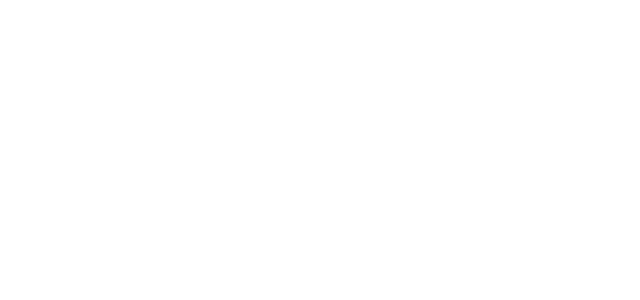
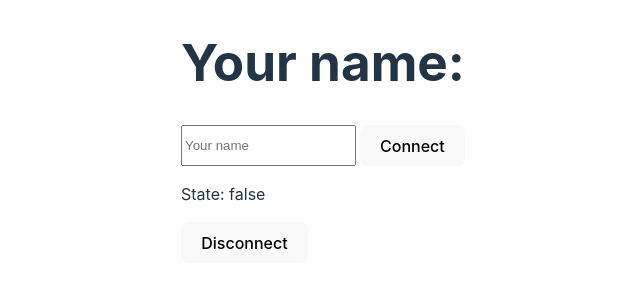
Before and after one commit to LukeGarnsey/game_server, a React (Vite) app in the folder client/: page /chat in a window 1280 px wide. Before the commit this address had no page. Shown: the top 300 px of the page, without its empty margins (317-957 px from the left). Built offline with nearby package versions, Linux system fonts and the light colour scheme.

Commit message:
Added home screen and chat screen. Handling of setting username on connection, server monitors users online and handles disconnections gracefully. online state accurate for all use cases

```diff
--- a/client/src/App.jsx
+++ b/client/src/App.jsx
@@ -1,15 +1,12 @@
 
-// import { Outlet } from 'react-router-dom';
-import ChatManager from './components/ChatManager';
+import { Outlet } from 'react-router-dom';
 
 function App() {
-
 
   return (
     <>
       <div className='App'>
-        {/* <Outlet/> */}
-        <ChatManager />
+        <Outlet/>
       </div>
     </>
   )
--- a/client/src/components/ConnectionManager.jsx
+++ b/client/src/components/ConnectionManager.jsx
@@ -2,15 +2,15 @@
 import { socket } from '../socket';
 
 export default function ConnectionManager(){
-  function connect(){
-    socket.connect();
-  }
+  // function connect(){
+  //   socket.connect();
+  // }
   function disconnect(){
     socket.disconnect();
   }
   return (
     <>
-      <button onClick={ connect }>Connect</button>
+      {/* <button onClick={ connect }>Connect</button> */}
       <button onClick={ disconnect}>Disconnect</button>
     </>
   );
--- /dev/null
+++ b/client/src/components/chat/Connect.jsx
@@ -0,0 +1,39 @@
+import { useRef } from "react";
+import PropTypes from 'prop-types';
+export default function Connect({connect}){
+  const nameRef = useRef(null);
+  const submit = (e) =>{
+    e.preventDefault();
+    if(nameRef.current.value)
+      connect(nameRef.current.value);
+  };
+  return (
+    <>
+    <h1>Your name:</h1>
+    <form style={styles.form} className="form-join" onSubmit={submit}>
+      <input ref={nameRef} style={styles.formInput} type="text" id="name" maxLength="8" placeholder="Your name" size="5" required />
+      <button id="form-join" type="submit">Connect</button>
+    </form>
+    </>
+  );
+}
+
+const styles = {
+  form : {
+    width: '100%',
+    margin: 'auto',
+    maxWidth: '600px',
+    display: 'flex',
+    flexFlow: 'row wrap',
+    justifyContent: 'center',
+    gap: '.25rem'
+  },
+  formInput:{
+    flexGrow:'1',
+    maxWidth:'calc(80% - .25rem)'
+  }
+}
+
+Connect.propTypes = {
+  connect: PropTypes.func.isRequired
+}
--- a/client/src/pages/Lobby.jsx
+++ b/client/src/components/chat/Lobby.jsx
@@ -1,23 +1,25 @@
 import { useRef } from "react";
-import { socket } from "../socket";
+import { socket } from "../../socket";
 import PropTypes from 'prop-types';
-export default function Lobby({roomList, userList}){
+export default function Lobby({roomList, userList, username}){
   const roomNameRef = useRef(null);
-  const nameRef = useRef(null);
+
   const enterRoom = (e) =>{
     e.preventDefault();
-    if(nameRef.current.value && roomNameRef.current.value){
+    if(roomNameRef.current.value){
       socket.emit('enterRoom', {
-        name: nameRef.current.value,
-        room: roomNameRef.current.value
+        room: roomNameRef.current.value,
+        name: username
       });
     }
   }
   return (
     <>
-      <h1>Lobby</h1>
+      <div style={styles.container}>
+        <h1 style={styles.h1}>Lobby</h1><h3  style={styles.h1}>{username}</h3>
+      </div>
       <form style={styles.form} className="form-join" onSubmit={enterRoom}>
-        <input ref={nameRef} style={styles.formInput} type="text" id="name" maxLength="8" placeholder="Your name" size="5" required />
+
         <input ref={roomNameRef} style={styles.formInput} type="text" id="room" placeholder="Chat room" size="5" required />
         <button id="form-join" type="submit">Join</button>
       </form>
@@ -31,6 +33,13 @@
 }
 
 const styles = {
+  container:{
+    display: 'flex',
+    justifyContent: 'space-between'
+  },
+  h1:{
+    alignSelf:'baseline'
+  },
   form : {
     width: '100%',
     margin: 'auto',
@@ -48,5 +57,6 @@
 
 Lobby.propTypes = {
   roomList: PropTypes.array,
-  userList: PropTypes.array
+  userList: PropTypes.array,
+  username: PropTypes.string.isRequired
 }
--- a/client/src/main.jsx
+++ b/client/src/main.jsx
@@ -3,13 +3,14 @@
 import {BrowserRouter as Router, Routes, Route} from 'react-router-dom';
 import App from './App.jsx'
 import './index.css'
-import Lobby from './pages/Lobby.jsx';
+import ChatManager from './pages/ChatManager.jsx';
+import Home from './pages/Home.jsx';
 
 const router = (
   <Routes>
     <Route path='/' element={<App/>}>
-      <Route index element={<Lobby/>} />
-
+      <Route index element={<Home/>} />
+      <Route path='chat' element ={<ChatManager/>} />
 
     </Route>
   </Routes>
--- a/client/src/components/ChatManager.jsx
+++ b/client/src/pages/ChatManager.jsx
@@ -1,17 +1,20 @@
 import { socket } from '../socket';
 import { useEffect, useState } from 'react';
-import ConnectionState from './ConnectionState';
-import Events from './Events';
-import ConnectionManager from './ConnectionManager';
-import Lobby from '../pages/Lobby';
-import Room from './chat/Room';
+import ConnectionState from '../components/ConnectionState';
+import Events from '../components/Events';
+import ConnectionManager from '../components/ConnectionManager';
+import Lobby from '../components/chat/Lobby';
+import Room from '../components/chat/Room';
+import Connect from '../components/chat/Connect';
 
 export default function ChatManager(){
   const [isConnected, setIsConnected] = useState(socket.connected);
   const [fooEvents, setFooEvents] = useState([]);
   const [userList, setUserList] = useState([]);
   const [roomList, setRoomList] = useState([]);
-  const [myRoom, setMyRoom] = useState({
+  const [username, setUsername] = useState("");
+
+  const myRoomDefaultObj = {
     inRoom:false,
     roomName:'',
     users:[],
@@ -22,7 +25,14 @@
         inRoom: false
       }));
     }
-  });
+  }
+  const [myRoom, setMyRoom] = useState(myRoomDefaultObj);
+
+  useEffect(()=>{
+    if(username){
+      socket.emit("addUsername", {name:username});
+    }
+  }, [username]);
 
   useEffect(()=>{
     function onConnect(){
@@ -30,6 +40,10 @@
     }
     function onDisconnect(){
       setIsConnected(false);
+      setUsername("");
+      setUserList([]);
+      setRoomList([]);
+      setMyRoom(myRoomDefaultObj);
     }
     function onFooEvent(value){
       setFooEvents(previous => [...previous, value]);
@@ -38,6 +52,7 @@
       console.log(data);
     }
     function allUsers({users}){
+      console.log(users);
       setUserList(users);
     }
     function userListInRoom({users}){
@@ -77,13 +92,25 @@
       socket.off('allUsers', allUsers);
     };
   }, []);
+  function connect(name){
+    setUsername(name);
+    socket.connect();
+  }
+  function render(){
+    if(isConnected){
+      if(myRoom.inRoom){
+        return (<Room room={myRoom} roomList={roomList}/>);
+      }else{
+        return (<Lobby roomList={roomList} userList={userList} username={username}/>);
+      }
+    }else{
+      return (<Connect connect={connect}/>);
+    }
+  }
+
   return (
     <>
-      {myRoom.inRoom ? (
-        <Room room={myRoom} roomList={roomList}/>
-      ):(
-        <Lobby roomList={roomList} userList={userList}/>
-      )}
+      {render()}
 
       <ConnectionState isConnected={isConnected}/>
       <Events events={ fooEvents}/>
--- /dev/null
+++ b/client/src/pages/Home.jsx
@@ -0,0 +1,31 @@
+import { Link } from "react-router-dom";
+
+export default function Home(){
+
+  return(
+    <>
+    <h1>
+      Welcome to Chat-App
+    </h1>
+    <button>
+      <Link to={'/chat'}>Start Chatting</Link>
+    </button>
+    </>
+  );
+}
+
+// const styles = {
+//   form : {
+//     width: '100%',
+//     margin: 'auto',
+//     maxWidth: '600px',
+//     display: 'flex',
+//     flexFlow: 'row wrap',
+//     justifyContent: 'center',
+//     gap: '.25rem'
+//   },
+//   formInput:{
+//     flexGrow:'1',
+//     maxWidth:'calc(80% - .25rem)'
+//   }
+// }
```
Also changed, not shown: 1 other file (tests, documents, lock files or other folders).
